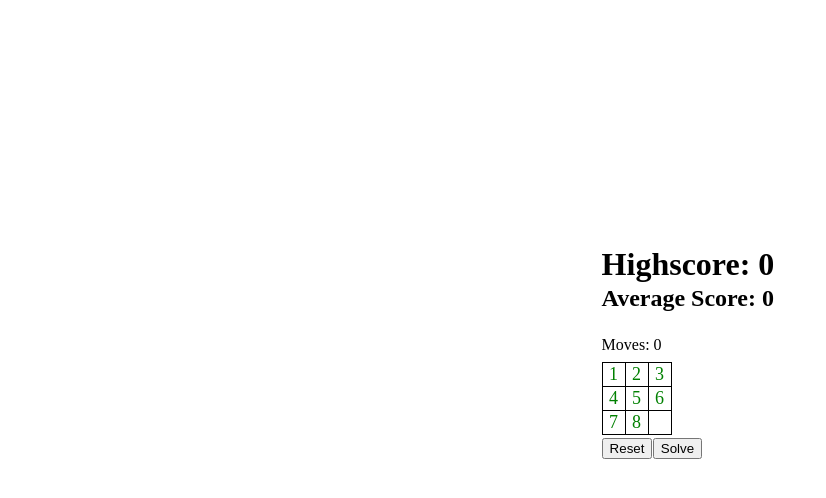
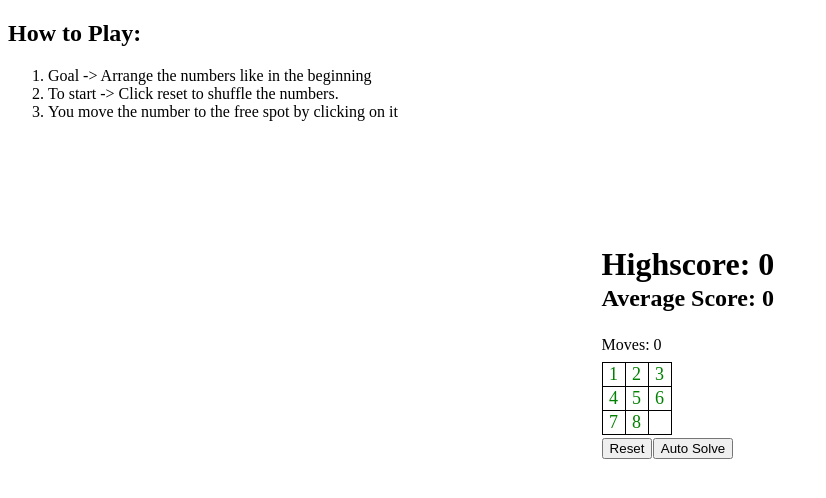
Before and after one commit to DimitarKirilov/JS-8Puzzle-Game, a plain HTML site: page index.html in a window 1280 px wide. Shown: the whole page, without its empty margins (0-826 px from the left). Drawn offline with Linux system fonts and the light colour scheme.

Commit message:
added how to play

```diff
--- a/index.html
+++ b/index.html
@@ -13,6 +13,12 @@
 </head>
 
 <body>
+  <h2>How to Play:</h2>
+  <ol>
+    <li>Goal -> Arrange the numbers like in the beginning</li>
+    <li>To start -> Click reset to shuffle the numbers.</li>
+    <li>You move the number to the free spot by clicking on it</li>
+  </ol>
   <h1 id="highscore">Highscore: 0</h1>
   <h2 id="average">Average Score: 0</h2>
   <p id="moves">Moves: 0</p>
@@ -39,6 +45,6 @@
   </table>
 
   <p><input type="button" id="reset" value="Reset" onclick="reset()"></p>
-  <p><input type="button" id="solve" value="Solve" onclick=""></p>
+  <p><input type="button" id="solve" value="Auto Solve" onclick=""></p>
 </body>
 </html>
```
